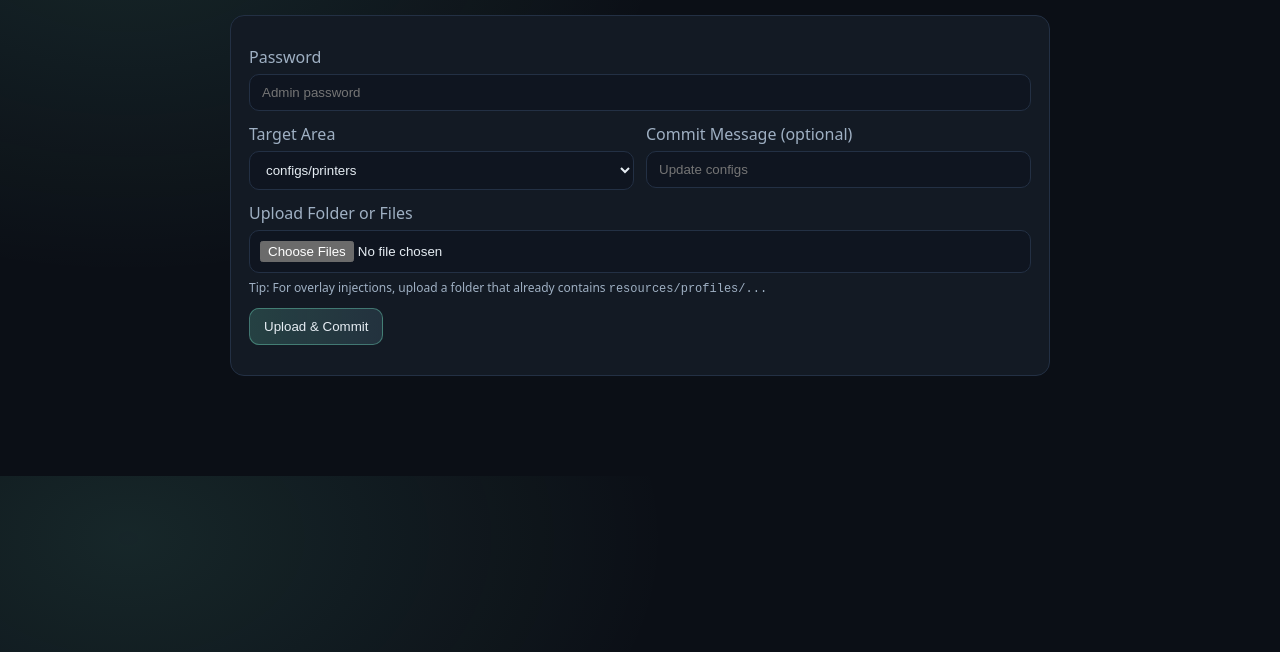
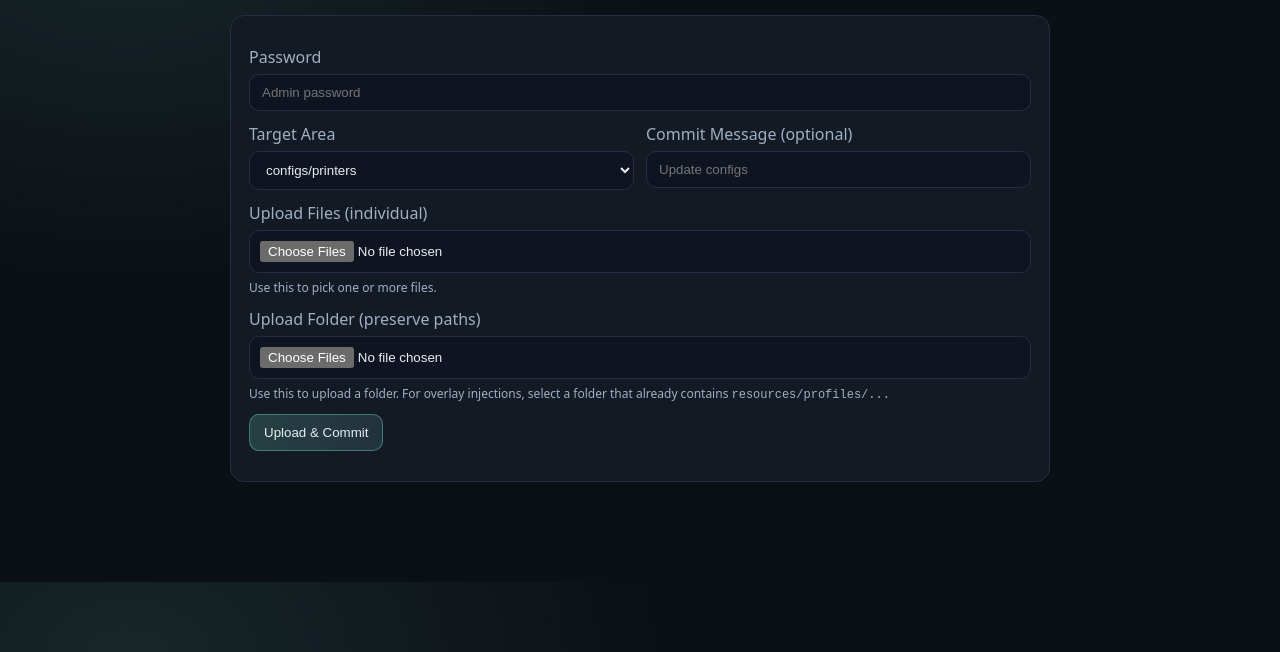
Before and after one commit to MeharPro/orca-config, a plain HTML site: page admin/index.html in a window 1280 px wide. Shown: the part 148-800 px from the top of the page. Drawn offline with Linux system fonts and the light colour scheme.

Commit message:
Fix admin upload: allow file or folder selection

```diff
--- a/admin/index.html
+++ b/admin/index.html
@@ -91,10 +91,15 @@
           </div>
         </div>
 
-        <label>Upload Folder or Files</label>
-        <input id="files" type="file" multiple webkitdirectory directory />
+        <label>Upload Files (individual)</label>
+        <input id="files" type="file" multiple />
+        <div class="hint">Use this to pick one or more files.</div>
+
+        <label>Upload Folder (preserve paths)</label>
+        <input id="folder" type="file" multiple webkitdirectory directory />
         <div class="hint">
-          Tip: For overlay injections, upload a folder that already contains <code>resources/profiles/...</code>
+          Use this to upload a folder. For overlay injections, select a folder that already contains
+          <code>resources/profiles/...</code>
         </div>
 
         <button class="btn" id="submit">Upload & Commit</button>
@@ -125,13 +130,17 @@
         const target = document.getElementById("target").value;
         const message = document.getElementById("message").value.trim();
         const filesInput = document.getElementById("files");
+        const folderInput = document.getElementById("folder");
 
         if (!password) {
           logStatus("Missing password.");
           return;
         }
 
-        const files = Array.from(filesInput.files || []);
+        const files = [
+          ...Array.from(filesInput.files || []),
+          ...Array.from(folderInput.files || []),
+        ];
         if (!files.length) {
           logStatus("Select at least one file or a folder.");
           return;
```
